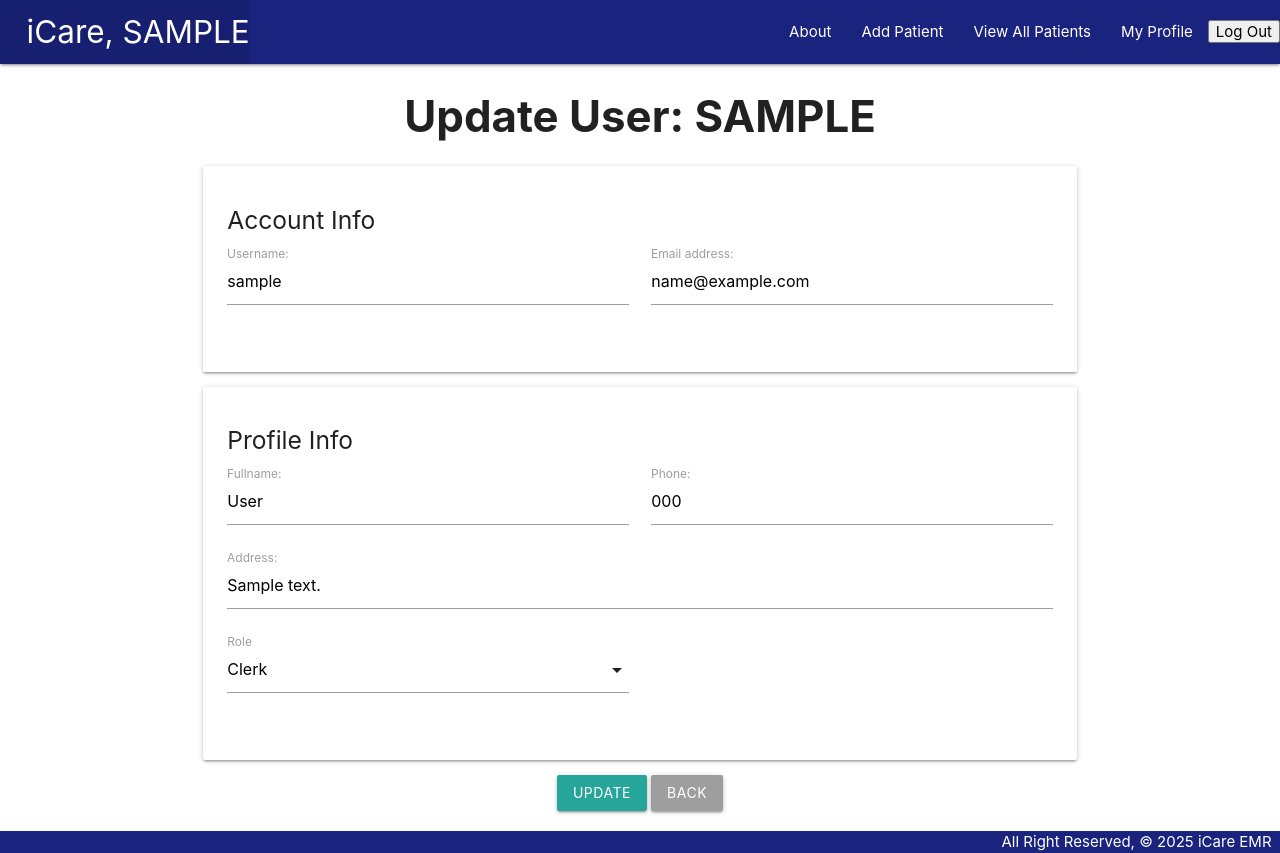
After one commit to hamadbah/iCare, a Django app: page /users/1/update/ in a window 1280 px wide. The commit adds this page. Run offline with Django 5.2, Linux system fonts and the light colour scheme; a user stored in the database is signed in; tables that the repository leaves empty hold one stand-in row (values such as "Sample post").

Commit message:
Show all users list and updated only by admin

```diff
--- a/iCare/main_app/forms.py
+++ b/iCare/main_app/forms.py
@@ -42,3 +42,14 @@ class DiagnosisForm(ModelForm):
     class Meta:
         model = Diagnosis
         fields = ['diagnosis_name', 'diagnosis_date','diagnosis_status']
+
+class ProfileUpdateForm(forms.ModelForm):
+    class Meta:
+        model = Profile
+        fields = ['fullname', 'phone', 'address', 'role']
+
+
+class UserUpdateForm(forms.ModelForm):
+    class Meta:
+        model = User
+        fields = ['username', 'email']
--- a/iCare/main_app/templates/base.html
+++ b/iCare/main_app/templates/base.html
@@ -38,6 +38,9 @@
                     {% if user.profile.role == 'doctor' %}
                     <li><a href="{% url 'doctor_chat' %}">Doctor AI Assistant</a></li>
                     {% endif %}
+                    {% if user.profile.role == 'admin' %}
+                    <li><a href="{% url 'user_list' %}">User List</a></li>
+                    {% endif %}
                     <li>
                         <form method="post" action="{% url 'logout' %}">
                             {% csrf_token %}
--- a/iCare/main_app/templates/main_app/patient_form.html
+++ b/iCare/main_app/templates/main_app/patient_form.html
@@ -12,7 +12,7 @@
     </table>
     <div style="text-align: center;">
         <input type="submit" value="Submit!" style="text-transform:none; width: 200px; max-width: 100%;" class="btn">
-        <a href="{% url 'index' %}" class="btn grey"
+        <a href="{{ object.get_absolute_url }}" class="btn grey"
             style="text-transform:none; width: 200px; max-width: 100%;">Back</a>
     </div>
 </form>
--- /dev/null
+++ b/iCare/main_app/templates/users/update_user.html
@@ -0,0 +1,60 @@
+{% extends 'base.html' %}
+{% block content %}
+<h3 style="font-weight: bolder;" class="center-align">Update User: {{ user_obj.username|upper }}</h3>
+
+<div class="row">
+    <form method="post" class="col s12">
+        {% csrf_token %}
+        <div class="card-panel">
+            <h5>Account Info</h5>
+            <div class="row">
+                <div class="input-field col s6">
+                    {{ user_form.username.label_tag }}
+                    {{ user_form.username }}
+                </div>
+
+                <div class="input-field col s6">
+                    {{ user_form.email.label_tag }}
+                    {{ user_form.email }}
+                </div>
+            </div>
+        </div>
+        <div class="card-panel">
+            <h5>Profile Info</h5>
+            <div class="row">
+                <div class="input-field col s6">
+                    {{ profile_form.fullname.label_tag }}
+                    {{ profile_form.fullname }}
+                </div>
+
+                <div class="input-field col s6">
+                    {{ profile_form.phone.label_tag }}
+                    {{ profile_form.phone }}
+                </div>
+
+                <div class="input-field col s12">
+                    {{ profile_form.address.label_tag }}
+                    {{ profile_form.address }}
+
+                </div>
+
+                <div class="input-field col s6">
+                    {{ profile_form.role }}
+                    <label for="id_role">Role</label>
+                </div>
+            </div>
+        </div>
+        <div class="center-align">
+            <button type="submit" class="btn waves-effect waves-light">Update</button>
+            <a href="{% url 'user_list' %}" class="btn grey">Back</a>
+        </div>
+    </form>
+</div>
+
+<script>
+    document.addEventListener('DOMContentLoaded', function () {
+        let elems = document.querySelectorAll('select');
+        M.FormSelect.init(elems);
+    });
+</script>
+{% endblock %}
--- a/iCare/main_app/urls.py
+++ b/iCare/main_app/urls.py
@@ -33,4 +33,6 @@ urlpatterns = [
     path('diagnosis/<int:pk>/update/', views.DiagnosisUpdate.as_view(), name='diagnosis-update'),
     path('patients/<int:patient_id>/summary/', views.patient_summary, name='patient_summary'),
     path("doctor-chat/", views.doctor_chat, name="doctor_chat"),
+    path("users/", views.user_list, name="user_list"),
+    path('users/<int:user_id>/update/', views.update_user, name='update_user'),
 ]
--- a/iCare/main_app/views.py
+++ b/iCare/main_app/views.py
@@ -1,12 +1,13 @@
 from django.shortcuts import render, redirect
 from django.urls import reverse
 from django.http import HttpResponse
-from .forms import ProfileForm, AppointmentForm, VitalSignForm, DoctorNoteForm, PrescriptionForm, LabForm, DiagnosisForm
+from .forms import ProfileForm, AppointmentForm, VitalSignForm, DoctorNoteForm, PrescriptionForm, LabForm, DiagnosisForm, UserUpdateForm, ProfileUpdateForm
 from django.contrib.auth import login
 from django.contrib.auth.forms import UserCreationForm
 from django.contrib.auth.decorators import login_required
 from django.contrib.auth.mixins import LoginRequiredMixin
 from .models import Profile, Patient, Appointment, VitalSign, DoctorNote, Prescription, Lab, Diagnosis
+from django.contrib.auth.models import User
 from django.views.generic.edit import CreateView, UpdateView, DeleteView
 from django.db.models import Q
 import requests, re
@@ -280,3 +281,28 @@ def patient_summary(request, patient_id):
         "diagnosis": diagnosis
     }
     return render(request, "patients/patient_summary.html", context)
+
+@login_required
+def user_list(request):
+    users = User.objects.exclude(is_superuser=True)
+    return render(request, 'users/user_list.html', {'users': users})
+
+@login_required
+def update_user(request, user_id):
+    user_obj = User.objects.get(id=user_id)
+    profile_obj = Profile.objects.get(user=user_obj)
+    if request.method == "POST":
+        user_form = UserUpdateForm(request.POST)
+        profile_form = ProfileUpdateForm(request.POST)
+        if user_form.is_valid() and profile_form.is_valid():
+            user_form.save()
+            profile_form.save()
+            return redirect('user_list')
+    else:
+        user_form = UserUpdateForm(instance=user_obj)
+        profile_form = ProfileUpdateForm(instance=profile_obj)
+    return render(request, 'users/update_user.html', {
+        'user_form': user_form,
+        'profile_form': profile_form,
+        'user_obj': user_obj
+    })
```
Also changed, not shown: iCare/main_app/templates/appointment/appointment_detail.html (+7 -7 lines), iCare/main_app/templates/patients/detail.html (+7 -7 lines), iCare/main_app/templates/users/user_list.html (added, +28 -0 lines).
